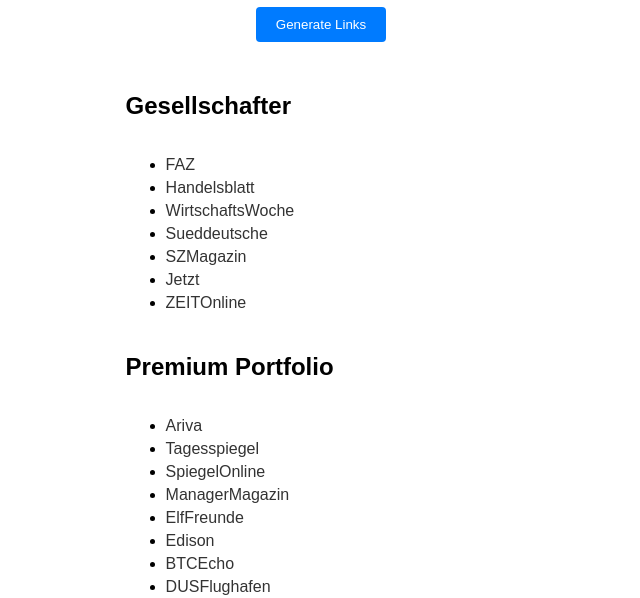
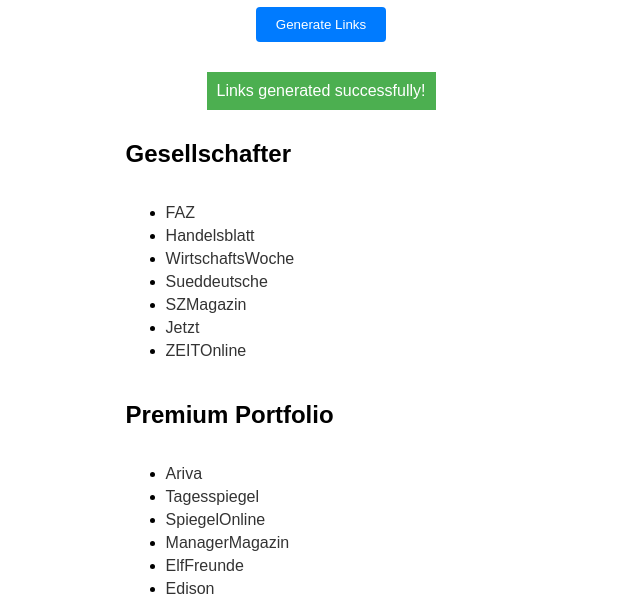
Before and after one commit to mary-habibi-iqd/ad-format-testing, a plain HTML site: page index.html in a window 1280 px wide. Both pictures are taken after typing "Sample" into the empty fields and a click on the button "Generate Links". Shown: the part 188-786 px from the top of the page, without its empty margins (319-959 px from the left). Drawn offline with Linux system fonts and the light colour scheme.

Commit message:
Add Notification

```diff
--- a/index.html
+++ b/index.html
@@ -14,6 +14,7 @@
         <div class="button-wrapper">
             <button id="create-links">Generate Links</button>
         </div>
+        <div id="notification" class="notification">Links generated successfully!</div>
         <output id="output"></output>
     </div>
 
--- a/script.js
+++ b/script.js
@@ -6,7 +6,7 @@
         Sueddeutsche: 'www.sueddeutsche.de',
         SZMagazin: 'www.sz-magazin.sueddeutsche.de',
         Jetzt: 'www.jetzt.de',
-        ZEITOnline: 'www.zeit.de'
+        ZEITOnline: 'www.zeit.de/index'
     },
     "Premium Portfolio": {
         Ariva: 'www.ariva.de',
@@ -80,3 +80,18 @@
         output.appendChild(list);
     }
 }
+
+const notification = document.querySelector('#notification');
+
+button.addEventListener('click', () => {
+    output.innerHTML = '';
+    createLinks();
+    showNotification();
+});
+
+function showNotification() {
+    notification.style.display = 'block';
+    setTimeout(() => {
+        notification.style.display = 'none';
+    }, 3000); // Hide the notification after 3 seconds
+}
--- a/style.css
+++ b/style.css
@@ -65,3 +65,12 @@
 a:hover {
     text-decoration: underline;
 }
+
+.notification {
+    display: none;
+    padding: 10px;
+    background-color: #4CAF50;
+    color: white;
+    text-align: center;
+    margin-bottom: 10px;
+}
```
